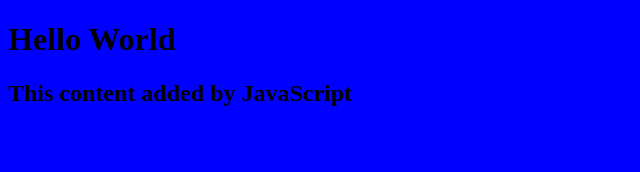
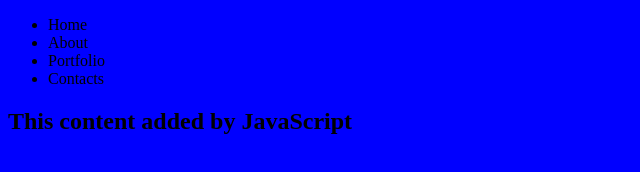
Before and after one commit to kanare254/my-personal-website, a plain HTML site: page index.html in a window 1280 px wide. Shown: the whole page, without its empty margins (0-640 px from the left). Drawn offline with Linux system fonts and the light colour scheme.

Commit message:
Initial commit

```diff
--- a/index.html
+++ b/index.html
@@ -7,7 +7,20 @@
     <link rel="stylesheet" href="../my-personal-website/style.css">
 </head>
 <body>
-   <h1>Hello World</h1>
+    <nav class="Navigation">
+        <ul>
+            <li>Home</li>
+            <li>About</li>
+            <li>Portfolio</li>
+            <li>Contacts</li>
+        </ul>
+    </nav>
+    <div class="Container">
+        <div></div>
+    </div>
+
+
    <script src="script.js"></script>
+
 </body>
 </html>
```
